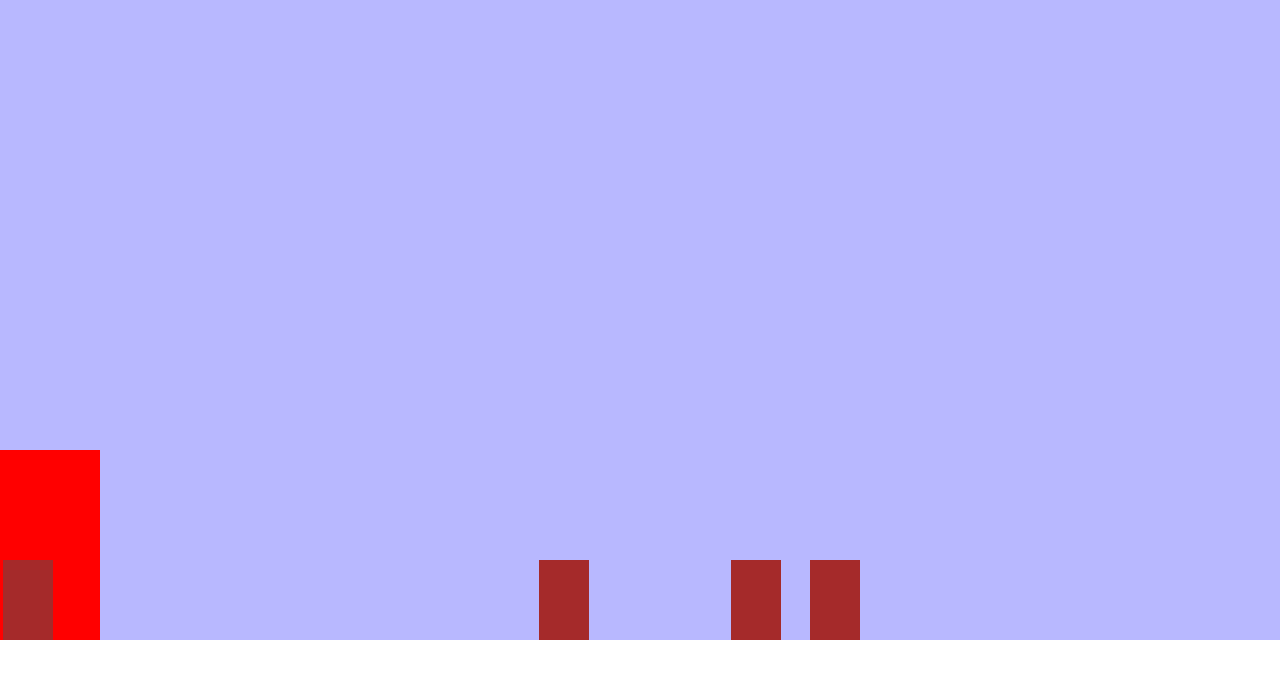
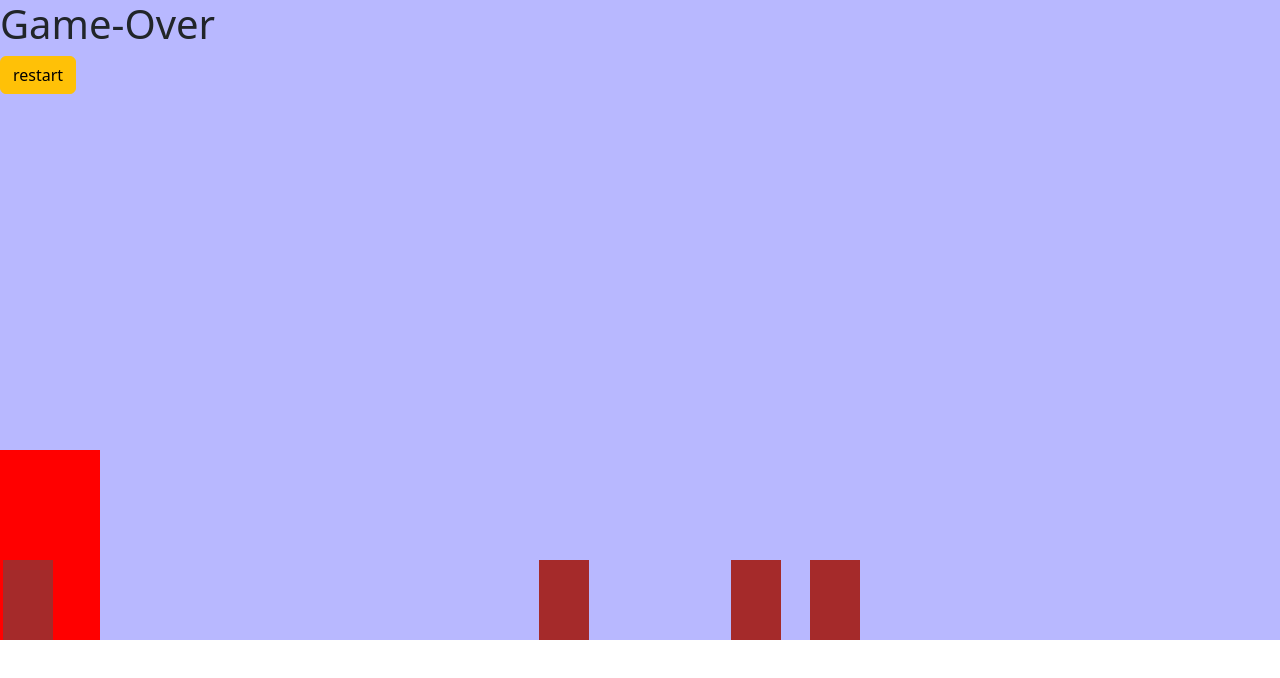
Before and after one commit to AntonelloStefania/2d-game, a Vue app: page / in a window 1280 px wide. Shown: the top 678 px of the page. Built offline with nearby package versions, Linux system fonts and the light colour scheme.

Commit message:
impossibile saltare gli ostacoli

```diff
--- a/src/components/Game.vue
+++ b/src/components/Game.vue
@@ -11,6 +11,7 @@ export default {
       obstacles:[],
       maxObstacles: 4,
       playerWidth:100,
+      gameOver:false,
     };
   },
   mounted() {
@@ -51,6 +52,7 @@ export default {
         this.playerPosition = gameContainerWidth - playerWidth;
       }
     },
+      //FUNZIONA
     startJump(){
       this.isJumping = true;
       this.movePlayerUp();
@@ -58,6 +60,8 @@ export default {
         this.endJump();
       }, 500)
     },
+
+
 
     endJump(){
       this.isJumping= false;
@@ -133,19 +137,37 @@ export default {
       }
     });
     console.log(isColliding);
+    if (isColliding) {
+      this.gameOver = true;
+      this.playerSpeed=0;
 
+
+    }
+    console.log(this.gameOver)
   // Continua a muovere il personaggio se non c'è collisione
   // if (this.playerSpeed !== 0) {
   //   this.movePlayer(this.playerSpeed);
   // }
-}}
+},
+restart(){
+  this.playerPosition=0;
+  this.playerSpeed=10;
+  this.gameOver= false;
+  this.initializeGame();
+}
+
+}
 
 };
 </script>
 <template lang="">
   <div class="game-bg">
     <div id="player" :style="{ left: playerPosition + 'px' }"></div>
-    <div class="obstacle-wrapper"></div>
+    <div class="obstacle-wrapper col-8 offset-2"></div>
+    <div class="game-over" v-if="gameOver">
+    <h1>Game-Over</h1>
+    <button class="btn btn-warning" @click="restart()">restart</button>
+    </div>
   </div>
 </template>
 <style lang="scss">
```
Lines whose indentation alone changed are shown as unchanged.
